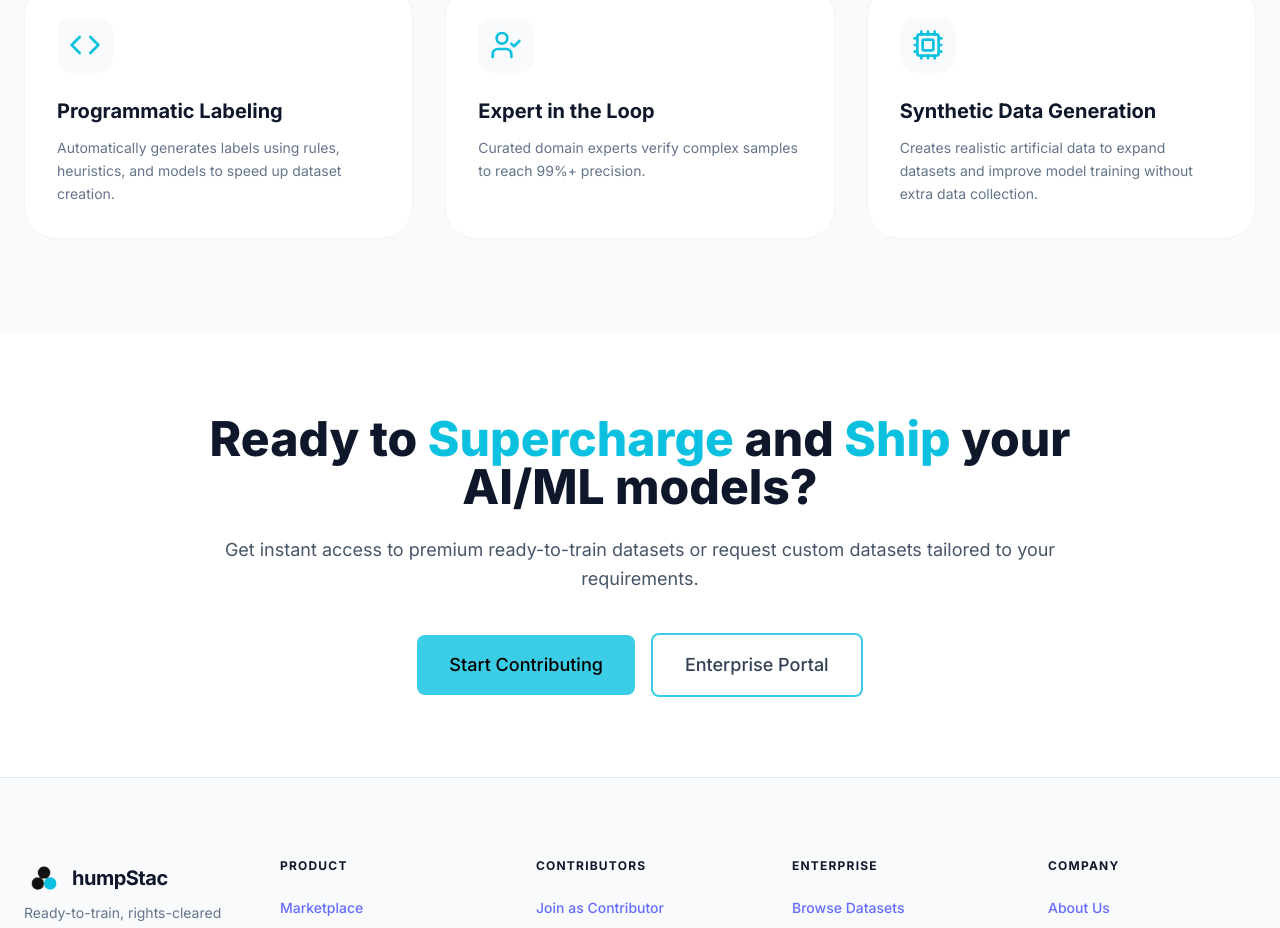
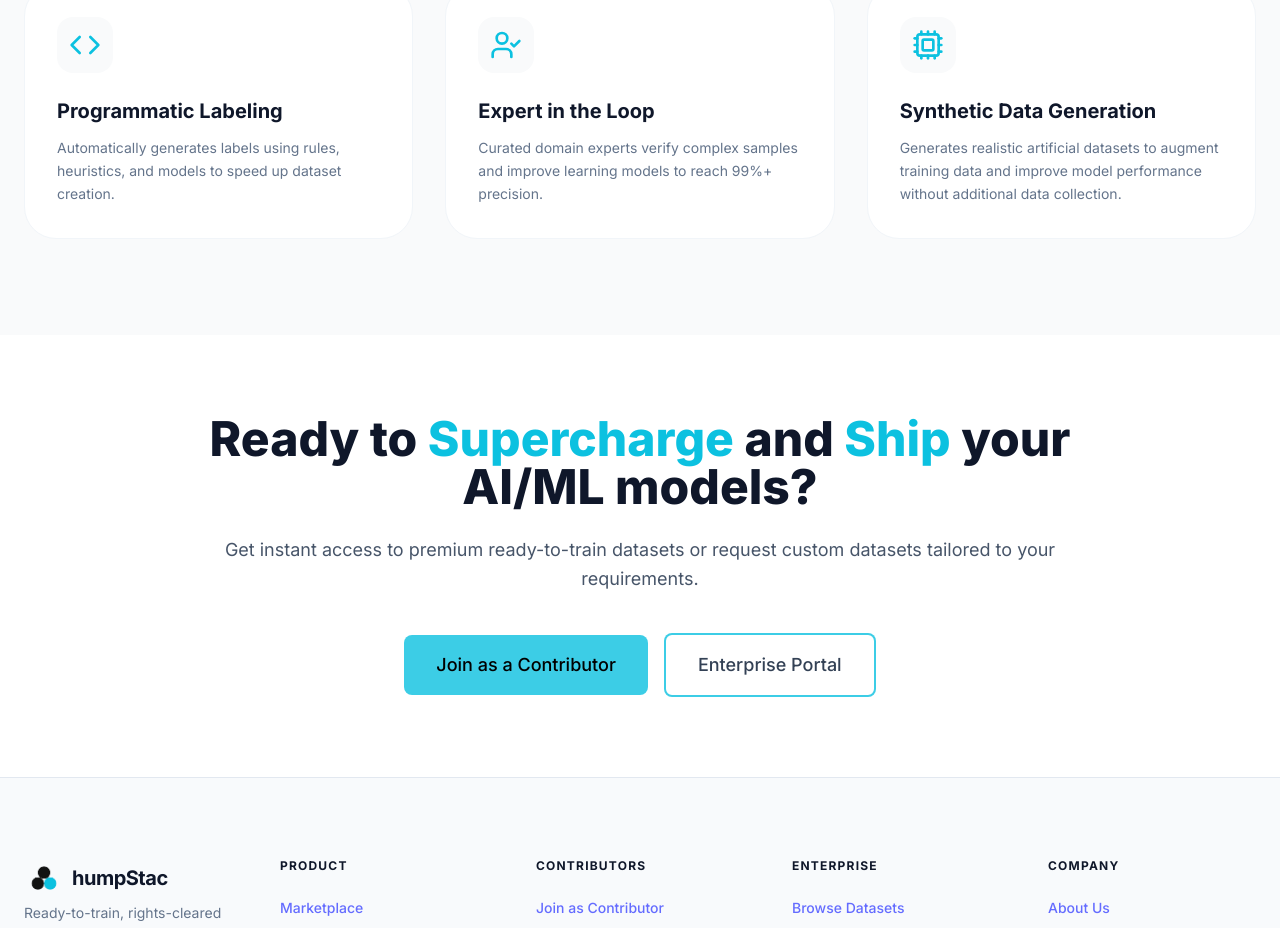
Before and after one commit to Kshitiz-Mhto/humpstac-frontend-beta, a React (Vite) app: page / in a window 1280 px wide. Shown: the part 4260-5188 px from the top of the page. Built offline with nearby package versions, Linux system fonts and the light colour scheme.

Commit message:
chore minor refractoring and fixes

```diff
--- a/src/components/BeReady.tsx
+++ b/src/components/BeReady.tsx
@@ -17,7 +17,7 @@ const BeReady: React.FC = () => {
                 {/* CTA Buttons */}
                 <div className="flex flex-col sm:flex-row items-center justify-center gap-4">
                     <button className="w-full sm:w-auto px-8 py-4 bg-[#0CC1E0]/80 text-black rounded-1xl text-lg border-0 outline-none focus:outline-none focus:ring-0 ring-0 hover:shadow-xl transition-all transform hover:-translate-y-1 active:scale-95">
-                        Start Contributing
+                        Join as a Contributor
                     </button>
                     <button className="w-full sm:w-auto px-8 py-4 bg-white text-slate-700 rounded-1xl text-lg border-0 outline-none focus:outline-none focus:ring-0 ring-0 border-2 border-[#0CC1E0]/80 hover:bg-[#0CC1E0]/20 hover:text-slate-900 transition-all">
                         Enterprise Portal
--- a/src/components/Features.tsx
+++ b/src/components/Features.tsx
@@ -26,12 +26,12 @@ const Features: React.FC = () => {
     },
     {
       title: "Expert in the Loop",
-      desc: "Curated domain experts verify complex samples to reach 99%+ precision.",
+      desc: "Curated domain experts verify complex samples and improve learning models to reach 99%+ precision.",
       icon: <UserCheck className="w-8 h-8 text-[#0CC1E0]" />
     },
     {
       title: "Synthetic Data Generation",
-      desc: "Creates realistic artificial data to expand datasets and improve model training without extra data collection.",
+      desc: "Generates realistic artificial datasets to augment training data and improve model performance without additional data collection.",
       icon: <Cpu className="w-8 h-8 text-[#0CC1E0]" />
     }
 
--- a/src/components/Hero.tsx
+++ b/src/components/Hero.tsx
@@ -68,11 +68,11 @@ const Hero: React.FC = () => {
   );
 };
 
-const LogoPlaceholder = ({ name }: { name: string }) => (
-  <div className="flex items-center gap-2">
-    <div className="w-8 h-8 rounded-full bg-slate-400 opacity-50"></div>
-    <span className="font-bold text-lg text-slate-900">{name}</span>
-  </div>
-);
+// const LogoPlaceholder = ({ name }: { name: string }) => (
+//   <div className="flex items-center gap-2">
+//     <div className="w-8 h-8 rounded-full bg-slate-400 opacity-50"></div>
+//     <span className="font-bold text-lg text-slate-900">{name}</span>
+//   </div>
+// );
 
 export default Hero;
```
